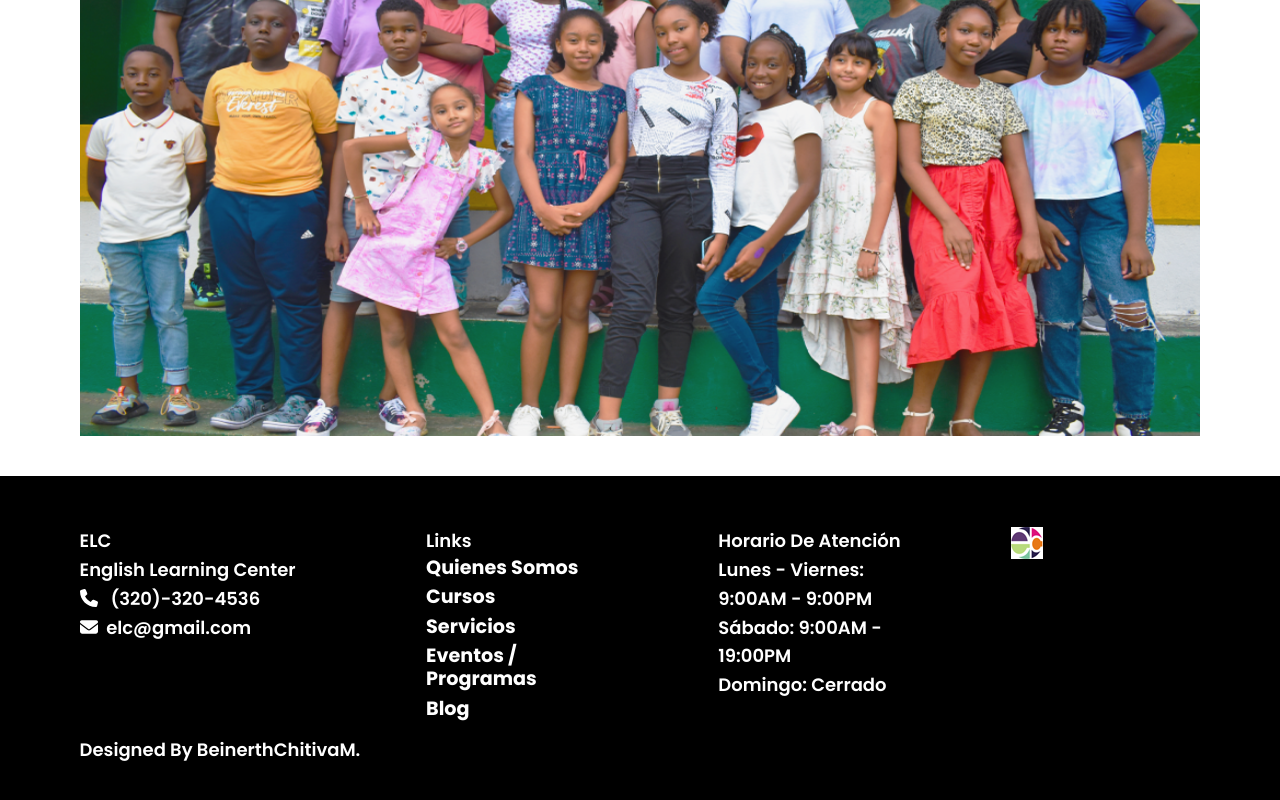
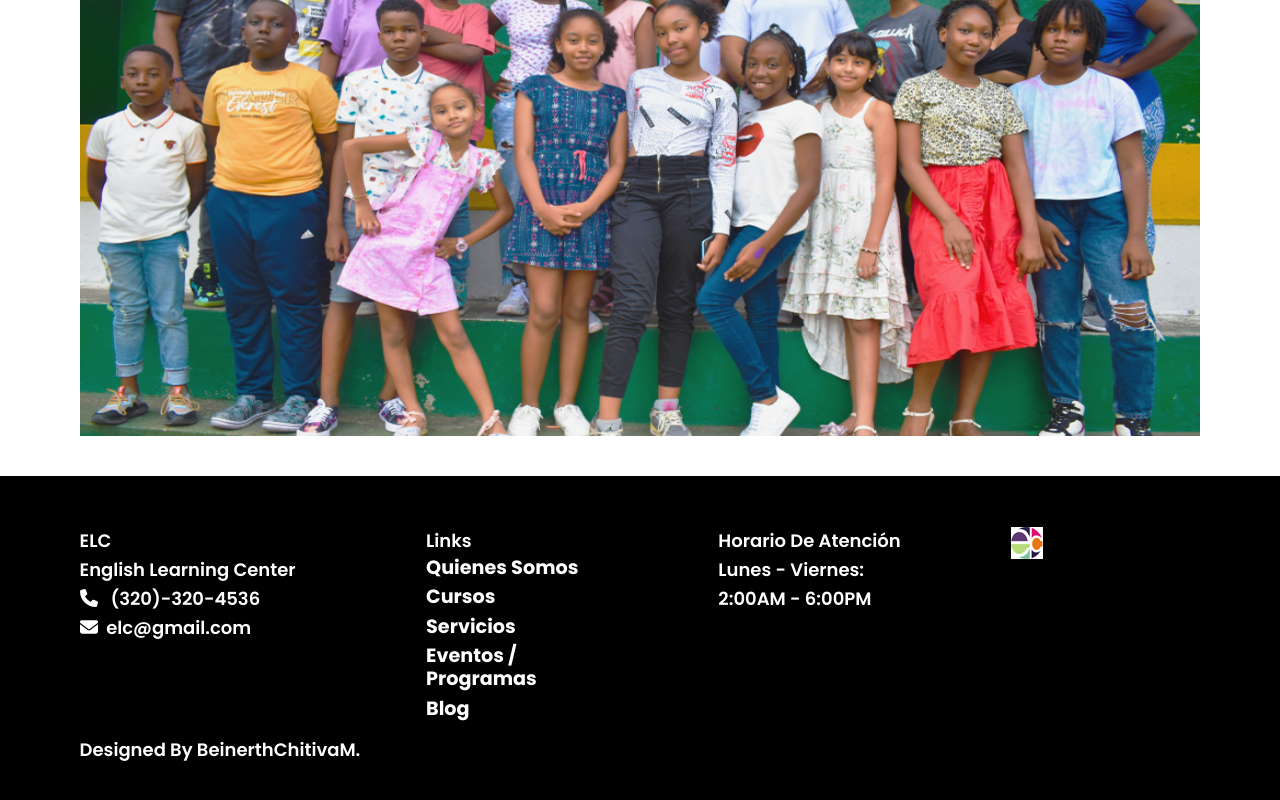
Before and after one commit to BeinerthChitiva/elcquibdo, a React (Create React App) app: page / in a window 1280 px wide. Shown: the part 314-1114 px from the top of the page. Built offline with nearby package versions, Linux system fonts and the light colour scheme.

Commit message:
Update: Footer Schedule

```diff
--- a/src/components/Footer.jsx
+++ b/src/components/Footer.jsx
@@ -62,9 +62,7 @@ function Footer(){
 
                         <ul className="footer-content-2">
                             <li>Horario De Atención</li>
-                            <li>Lunes - Viernes: 9:00AM - 9:00PM</li>
-                            <li>Sábado: 9:00AM - 19:00PM</li>
-                            <li>Domingo: Cerrado</li>
+                            <li>Lunes - Viernes: 2:00AM - 6:00PM</li>
                         </ul>
 
                         <ul className="footer-content-2">
```
